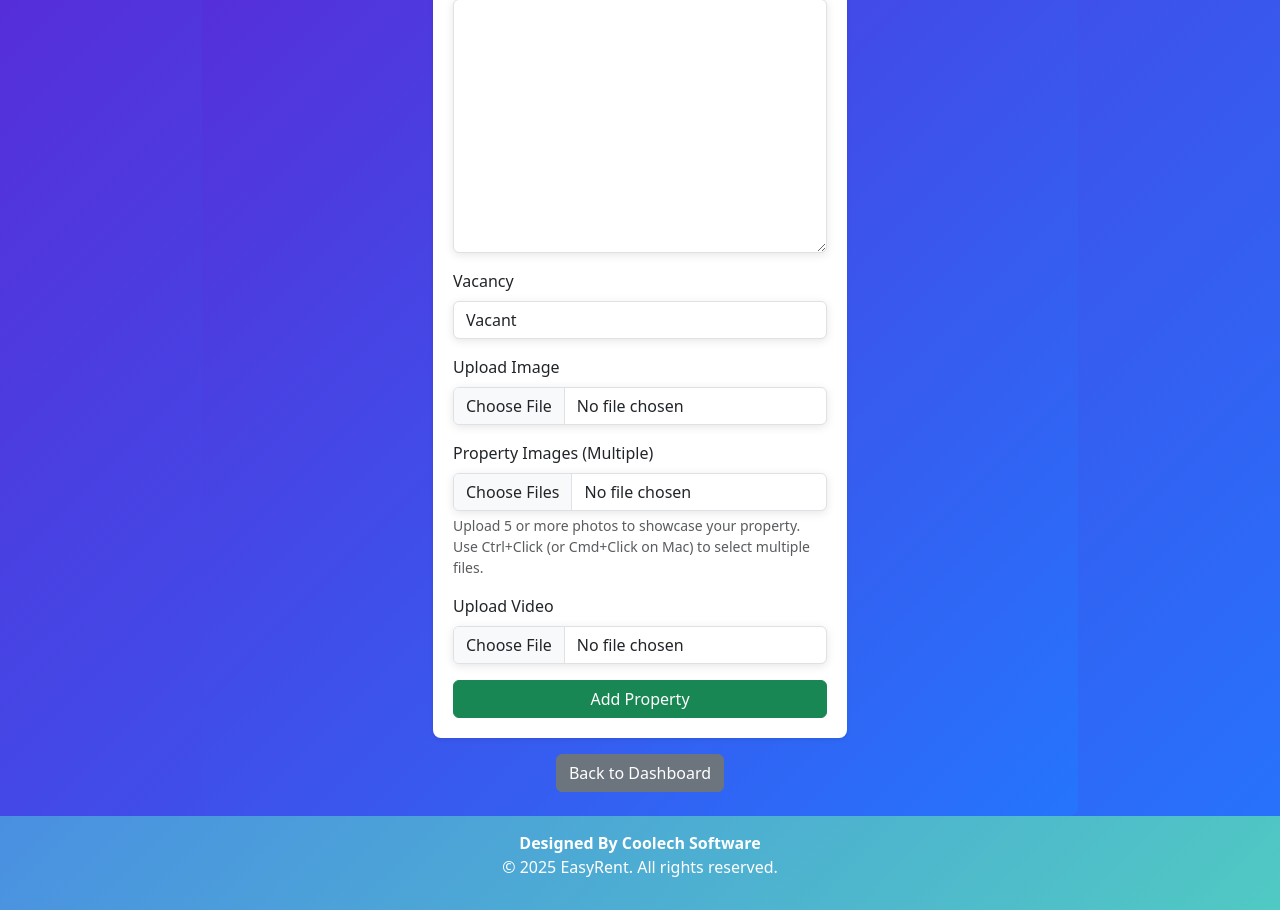
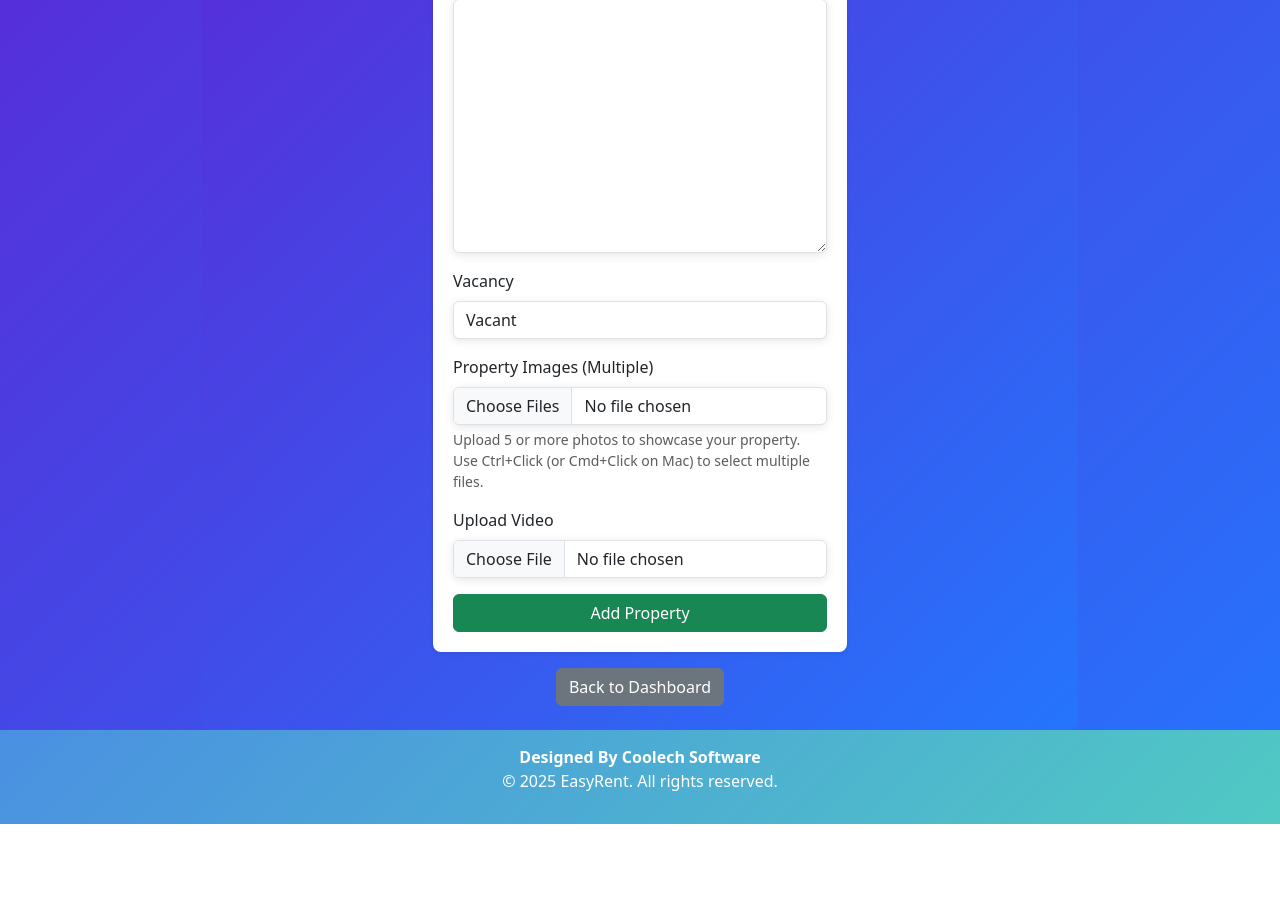
Before and after one commit to Johnie-The-Dev/EasyRent, a Django app: page /property/add/ in a window 1280 px wide. Shown: the part 897-1807 px from the top of the page. After the commit the page ends 1721 px from the top, so only its background shows below. Run offline with Django 5.2, Linux system fonts and the light colour scheme; the visitor is signed in with stand-in values (Sample User, id 1); some libraries are stand-ins or nearby versions.

Commit message:
Removed duplicate listing

```diff
--- a/listings/forms.py
+++ b/listings/forms.py
@@ -37,7 +37,7 @@ class PropertyForm(forms.ModelForm):
 
     class Meta:
         model = Property
-        fields = ['name', 'county', 'town', 'property_type', 'price', 'landlord_phone', 'description', 'vacancy', 'image', 'video']
+        fields = ['name', 'county', 'town', 'property_type', 'price', 'landlord_phone', 'description', 'vacancy', 'video']
         widgets = {
             'name': forms.TextInput(attrs={'class': 'form-control'}),
             'county': forms.TextInput(attrs={'class': 'form-control'}),
@@ -51,7 +51,6 @@ class PropertyForm(forms.ModelForm):
                 'title': 'Kenyan mobile formats accepted: 07XXXXXXXX, 7XXXXXXXX, or +2547XXXXXXXX'
             }),
             'description': forms.Textarea(attrs={'class': 'form-control'}),
-            'image': forms.ClearableFileInput(attrs={'class': 'form-control'}),
             'video': forms.ClearableFileInput(attrs={'class': 'form-control'}),
         }
 
--- a/listings/templates/add_property.html
+++ b/listings/templates/add_property.html
@@ -48,10 +48,6 @@
                         <div class="mb-3">
                             <label class="form-label">Vacancy</label>
                             {{ form.vacancy }}
-                        </div>
-                        <div class="mb-3">
-                            <label class="form-label">Upload Image</label>
-                            {{ form.image }}
                         </div>
                         <div class="mb-3">
                             <label class="form-label">Property Images (Multiple)</label>
--- a/listings/templates/edit_property.html
+++ b/listings/templates/edit_property.html
@@ -44,10 +44,6 @@
                         <div class="mb-3">
                             <label class="form-label">Vacancy</label>
                             {{ form.vacancy }}
-                        </div>
-                        <div class="mb-3">
-                            <label class="form-label">Upload Image</label>
-                            {{ form.image }}
                         </div>
                         <div class="mb-3">
                             <label class="form-label">Property Images (Multiple)</label>
```
